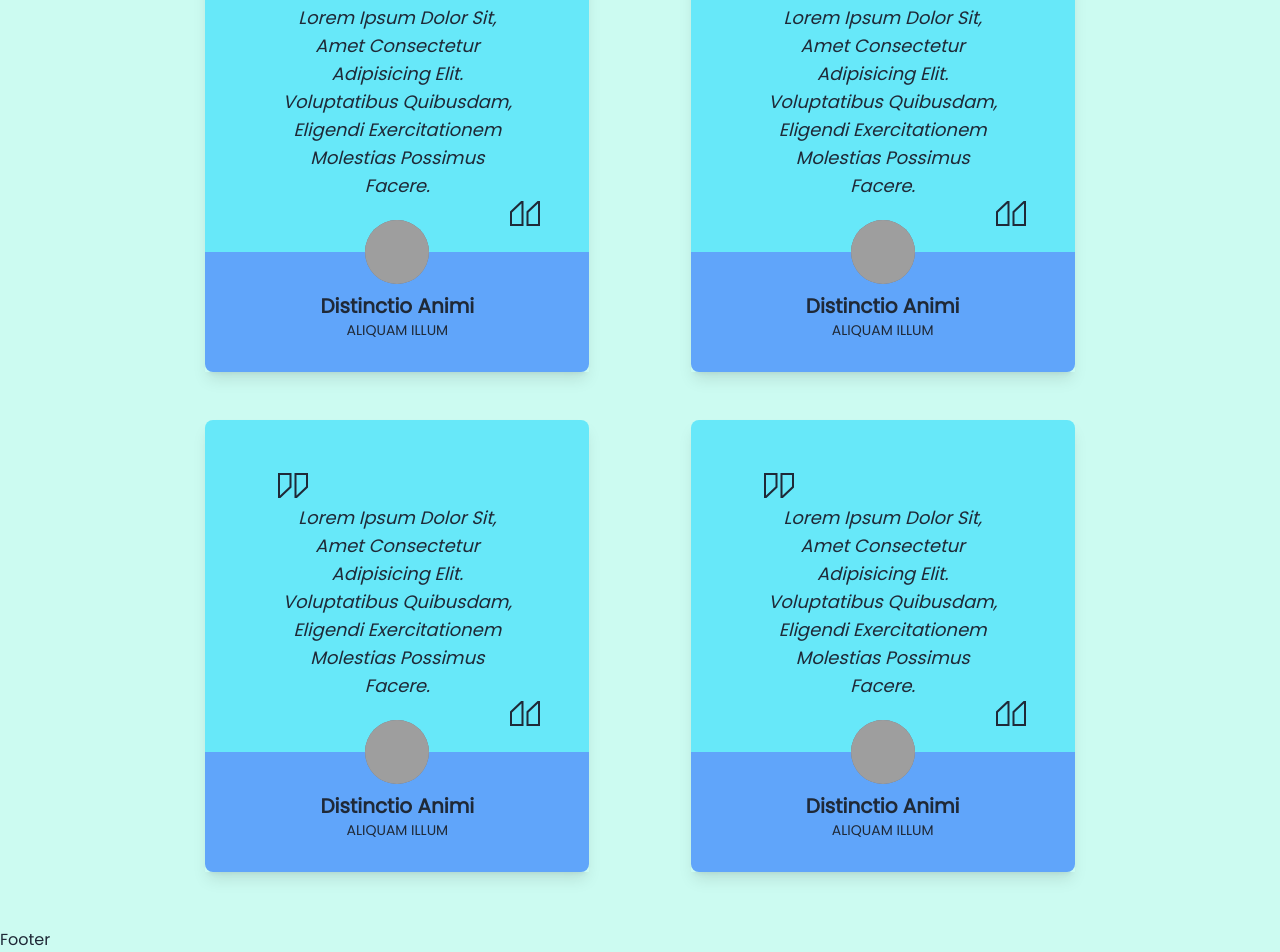
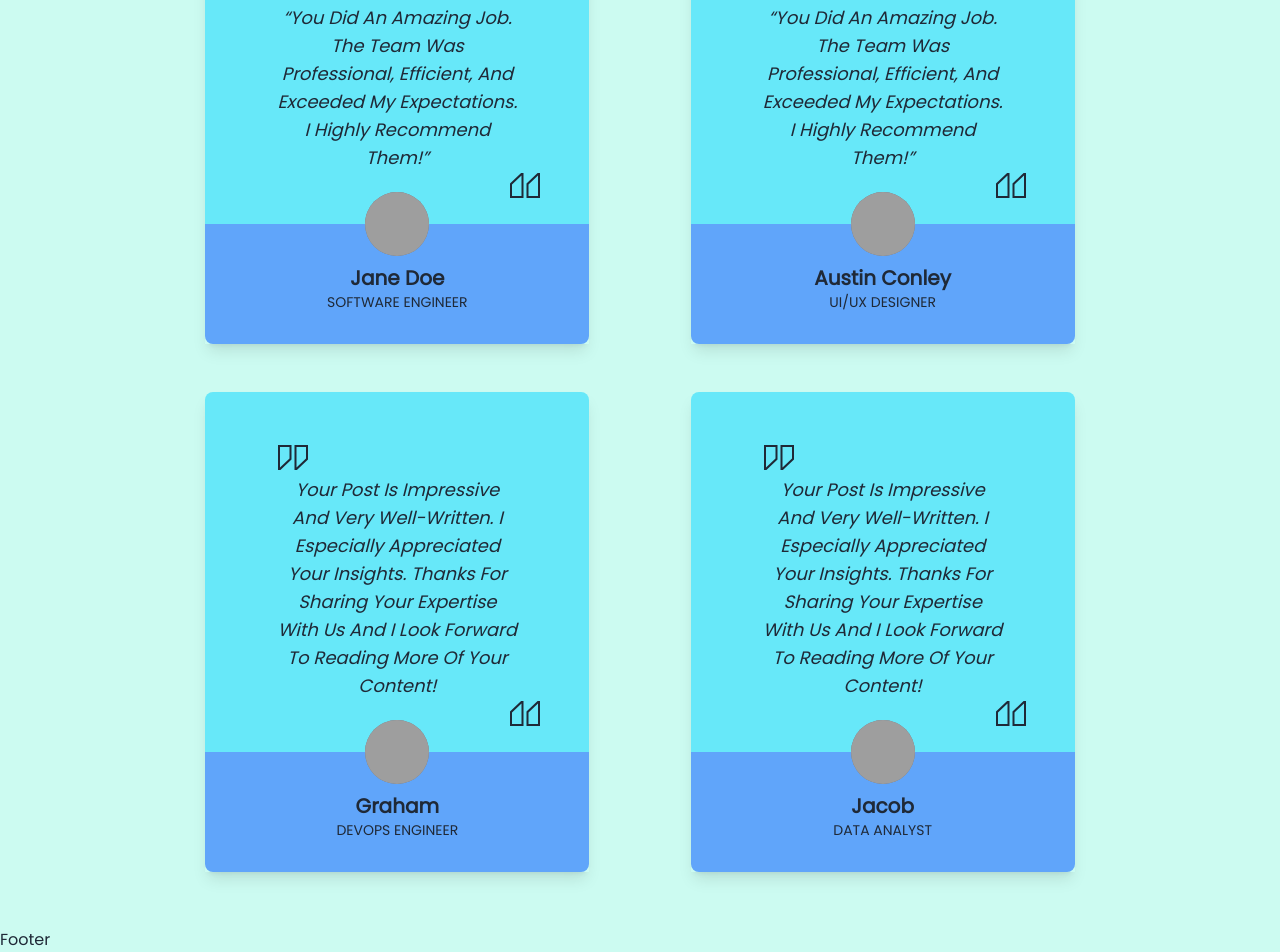
Before and after one commit to ikramuzzaman455173/Career-Bridge, a React (Vite) app in the folder CareerBridge-client/: page / in a window 1280 px wide. Shown: the part 3594-4546 px from the top of the page. Built offline with nearby package versions, Linux system fonts and the light colour scheme; grey boxes are pictures that could not be loaded.

Commit message:
updated testimonial component details

```diff
--- a/CareerBridge-client/src/Components/Testimonial/Testimonial.jsx
+++ b/CareerBridge-client/src/Components/Testimonial/Testimonial.jsx
@@ -1,4 +1,4 @@
-import React from 'react';
+import React from "react";
 
 const Testimonial = () => {
   return (
@@ -22,9 +22,8 @@ const Testimonial = () => {
                   <path d="M232,246.857V16H16V416H54.4ZM48,48H200V233.143L48,377.905Z"></path>
                   <path d="M280,416h38.4L496,246.857V16H280ZM312,48H464V233.143L312,377.905Z"></path>
                 </svg>
-                  Lorem ipsum dolor sit, amet consectetur adipisicing elit.
-                  Voluptatibus quibusdam, eligendi exercitationem molestias
-                  possimus facere.
+                “You did an amazing job. The team was professional, efficient,
+                and exceeded my expectations. I highly recommend them!”
                 <svg
                   xmlns="http://www.w3.org/2000/svg"
                   viewBox="0 0 512 512"
@@ -42,8 +41,8 @@ const Testimonial = () => {
                 alt=""
                 className="w-16 h-16 mb-2 -mt-16 bg-center bg-cover rounded-full bg-gray-500 dark:bg-gray-700"
               />
-                <p className="text-xl font-semibold leadi">Distinctio Animi</p>
-                <p className="text-sm uppercase">Aliquam illum</p>
+              <p className="text-xl font-semibold leadi">Jane Doe</p>
+              <p className="text-sm uppercase">Software Engineer</p>
             </div>
           </div>
           <div className="flex flex-col max-w-sm mx-4 my-6 shadow-lg">
@@ -58,9 +57,8 @@ const Testimonial = () => {
                   <path d="M232,246.857V16H16V416H54.4ZM48,48H200V233.143L48,377.905Z"></path>
                   <path d="M280,416h38.4L496,246.857V16H280ZM312,48H464V233.143L312,377.905Z"></path>
                 </svg>
-                  Lorem ipsum dolor sit, amet consectetur adipisicing elit.
-                  Voluptatibus quibusdam, eligendi exercitationem molestias
-                  possimus facere.
+                “You did an amazing job. The team was professional, efficient,
+                and exceeded my expectations. I highly recommend them!”
                 <svg
                   xmlns="http://www.w3.org/2000/svg"
                   viewBox="0 0 512 512"
@@ -78,8 +76,8 @@ const Testimonial = () => {
                 alt=""
                 className="w-16 h-16 mb-2 -mt-16 bg-center bg-cover rounded-full bg-gray-500 dark:bg-gray-700"
               />
-                <p className="text-xl font-semibold leadi">Distinctio Animi</p>
-                <p className="text-sm uppercase">Aliquam illum</p>
+              <p className="text-xl font-semibold leadi">Austin Conley</p>
+              <p className="text-sm uppercase">UI/UX Designer</p>
             </div>
           </div>
           <div className="flex flex-col max-w-sm mx-4 my-6 shadow-lg">
@@ -94,9 +92,9 @@ const Testimonial = () => {
                   <path d="M232,246.857V16H16V416H54.4ZM48,48H200V233.143L48,377.905Z"></path>
                   <path d="M280,416h38.4L496,246.857V16H280ZM312,48H464V233.143L312,377.905Z"></path>
                 </svg>
-                  Lorem ipsum dolor sit, amet consectetur adipisicing elit.
-                  Voluptatibus quibusdam, eligendi exercitationem molestias
-                  possimus facere.
+                Your post is impressive and very well-written. I especially
+                appreciated your insights. Thanks for sharing your expertise
+                with us and I look forward to reading more of your content!
                 <svg
                   xmlns="http://www.w3.org/2000/svg"
                   viewBox="0 0 512 512"
@@ -114,8 +112,8 @@ const Testimonial = () => {
                 alt=""
                 className="w-16 h-16 mb-2 -mt-16 bg-center bg-cover rounded-full bg-gray-500 dark:bg-gray-700"
               />
-                <p className="text-xl font-semibold leadi">Distinctio Animi</p>
-                <p className="text-sm uppercase">Aliquam illum</p>
+              <p className="text-xl font-semibold leadi">Graham</p>
+              <p className="text-sm uppercase">DevOps Engineer</p>
             </div>
           </div>
           <div className="flex flex-col max-w-sm mx-4 my-6 shadow-lg">
@@ -130,9 +128,9 @@ const Testimonial = () => {
                   <path d="M232,246.857V16H16V416H54.4ZM48,48H200V233.143L48,377.905Z"></path>
                   <path d="M280,416h38.4L496,246.857V16H280ZM312,48H464V233.143L312,377.905Z"></path>
                 </svg>
-                  Lorem ipsum dolor sit, amet consectetur adipisicing elit.
-                  Voluptatibus quibusdam, eligendi exercitationem molestias
-                  possimus facere.
+                Your post is impressive and very well-written. I especially
+                appreciated your insights. Thanks for sharing your expertise
+                with us and I look forward to reading more of your content!
                 <svg
                   xmlns="http://www.w3.org/2000/svg"
                   viewBox="0 0 512 512"
@@ -150,8 +148,8 @@ const Testimonial = () => {
                 alt=""
                 className="w-16 h-16 mb-2 -mt-16 bg-center bg-cover rounded-full bg-gray-500 dark:bg-gray-700"
               />
-                <p className="text-xl font-semibold leadi">Distinctio Animi</p>
-                <p className="text-sm uppercase">Aliquam illum</p>
+              <p className="text-xl font-semibold leadi"> Jacob</p>
+              <p className="text-sm uppercase">Data Analyst</p>
             </div>
           </div>
         </div>
```
Lines whose indentation alone changed are shown as unchanged.
